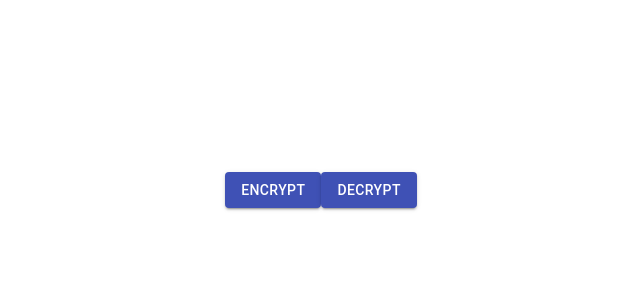
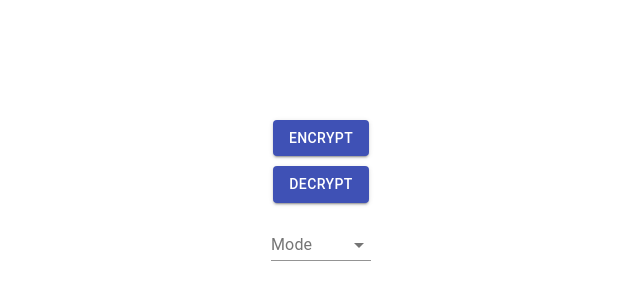
Before and after one commit to mwanago/encryptor, a React (Create React App) app: page / in a window 1280 px wide. Shown: the part 210-510 px from the top of the page, without its empty margins (319-959 px from the left). Built offline with nearby package versions, Linux system fonts and the light colour scheme.

Commit message:
feat(ModesSelect): add a select component with all the modes

```diff
--- a/src/components/App/App.tsx
+++ b/src/components/App/App.tsx
@@ -1,14 +1,30 @@
-import React, { FunctionComponent } from 'react';
+import React, { ChangeEvent, Component } from 'react';
 import Decrypt from '../Decrypt/Decrypt';
 import Encrypt from '../Encrypt/Encrypt';
+import ModesSelect from '../ModesSelect/ModesSelect';
 import styles from './styles.module.scss';
 
-const App: FunctionComponent = () => {
-  return (
-    <div className={styles.wrapper}>
-      <Encrypt /> <Decrypt/>
-    </div>
-  );
-};
+interface State {
+  mode?: string;
+}
+
+class App extends Component<{}, State> {
+  public state = {
+    mode: undefined,
+  };
+  public handleChange = (event: ChangeEvent<{name?: string; value: unknown}>) => {
+    this.setState({
+      mode: event.target.value as string,
+    });
+  }
+  public render () {
+    const { mode } = this.state;
+    return (
+      <div className={styles.wrapper}>
+        <Encrypt /> <Decrypt/> <ModesSelect onChange={this.handleChange} mode={mode}/>
+      </div>
+    );
+  }
+}
 
 export default App;
--- a/src/components/App/styles.module.scss
+++ b/src/components/App/styles.module.scss
@@ -3,4 +3,8 @@
   justify-content: center;
   align-items: center;
   height: 100%;
+  flex-direction: column;
+  > div {
+    margin: 5px;
+  }
 }
--- /dev/null
+++ b/src/components/ModesSelect/ModesSelect.tsx
@@ -0,0 +1,30 @@
+import { FormControl, InputLabel, MenuItem, Select } from '@material-ui/core';
+import React, { ChangeEvent, FunctionComponent } from 'react';
+import modes from '../../utilities/modes.enum';
+import styles from './styles.module.scss';
+
+interface Props {
+  onChange: (event: ChangeEvent<{name?: string; value: unknown}>) => void;
+  mode?: string;
+}
+
+const options = Object.keys(modes);
+
+const ModesSelect: FunctionComponent<Props> = ({ onChange, mode }) => (
+  <FormControl className={styles.wrapper}>
+    <InputLabel htmlFor="age-simple">Mode</InputLabel>
+    <Select
+      value={mode}
+      onChange={onChange}
+      autoWidth={true}
+    >
+      {
+        options.map(option => (
+          <MenuItem value={option} key={option}>{option}</MenuItem>
+        ))
+      }
+    </Select>
+  </FormControl>
+);
+
+export default ModesSelect;
--- /dev/null
+++ b/src/components/ModesSelect/styles.module.scss
@@ -0,0 +1,3 @@
+.wrapper {
+  width: 100px;
+}
--- a/src/utilities/decryptor.tsx
+++ b/src/utilities/decryptor.tsx
@@ -1,5 +1,4 @@
 import { ModeOfOperation } from 'aes-js';
-import { saveAs } from 'file-saver';
 import { key } from './constants';
 import saveToDisc from './saveToDisc';
 
--- a/src/utilities/encryptor.tsx
+++ b/src/utilities/encryptor.tsx
@@ -1,5 +1,4 @@
 import { ModeOfOperation } from 'aes-js';
-import { saveAs } from 'file-saver';
 import { key } from './constants';
 import saveToDisc from './saveToDisc';
 
--- a/tslint.json
+++ b/tslint.json
@@ -18,7 +18,8 @@
     "import-name": false,
     "no-console": false,
     "object-literal-sort-keys": false,
-    "variable-name": [true, "ban-keywords", "check-format", "allow-pascal-case"]
+    "variable-name": [true, "ban-keywords", "check-format", "allow-pascal-case"],
+    "jsx-no-multiline-js": false
   },
   "rulesDirectory": []
 }
```
